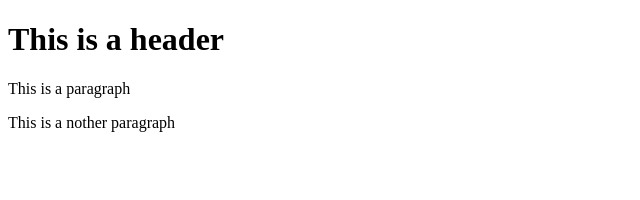
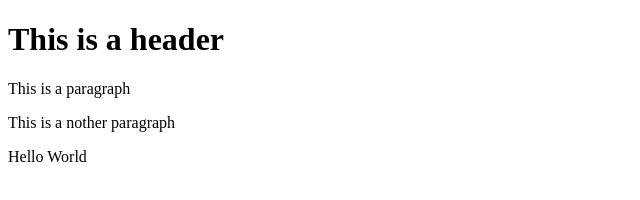
Before and after one commit to Lavettecherie/git-test, a plain HTML site: page index.html in a window 1280 px wide. Shown: the whole page, without its empty margins (0-640 px from the left). Drawn offline with Linux system fonts and the light colour scheme.

Commit message:
added section of hello world

```diff
--- a/index.html
+++ b/index.html
@@ -4,5 +4,6 @@
         <h1>This is a header</h1>
         <p>This is a paragraph</p>
         <p>This is a nother paragraph</p>
+        <section>Hello World</section>
     </body>
 </html>
```
